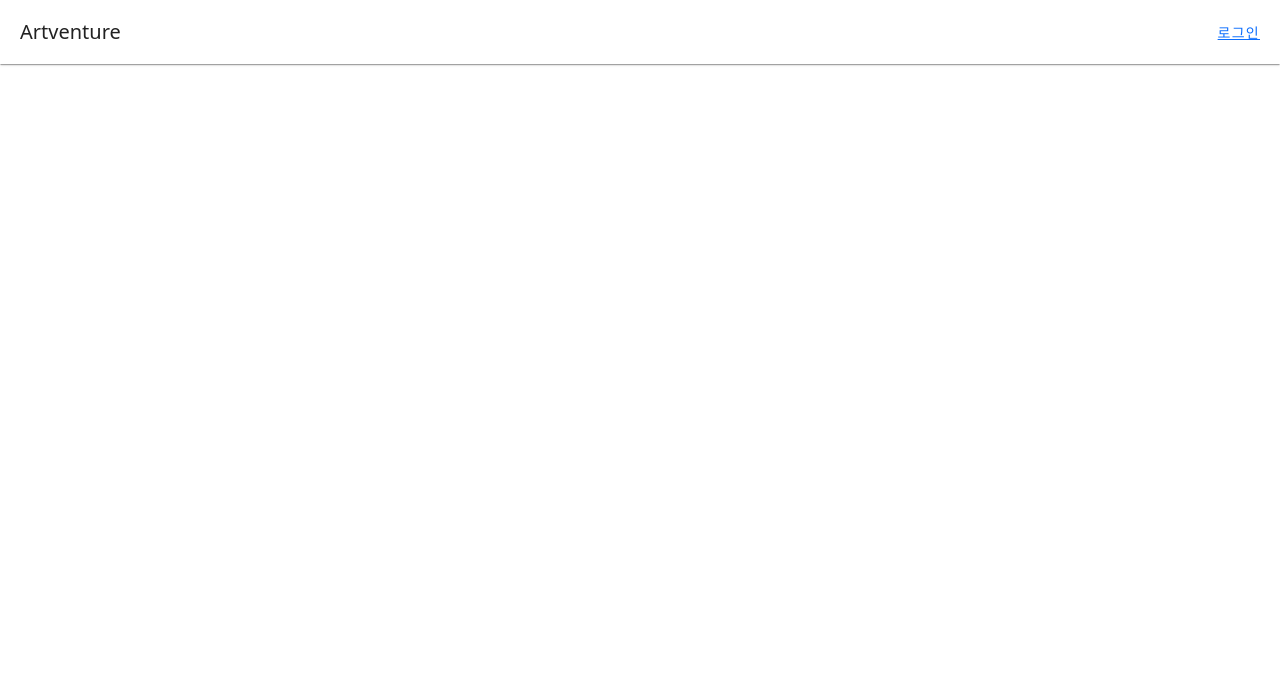
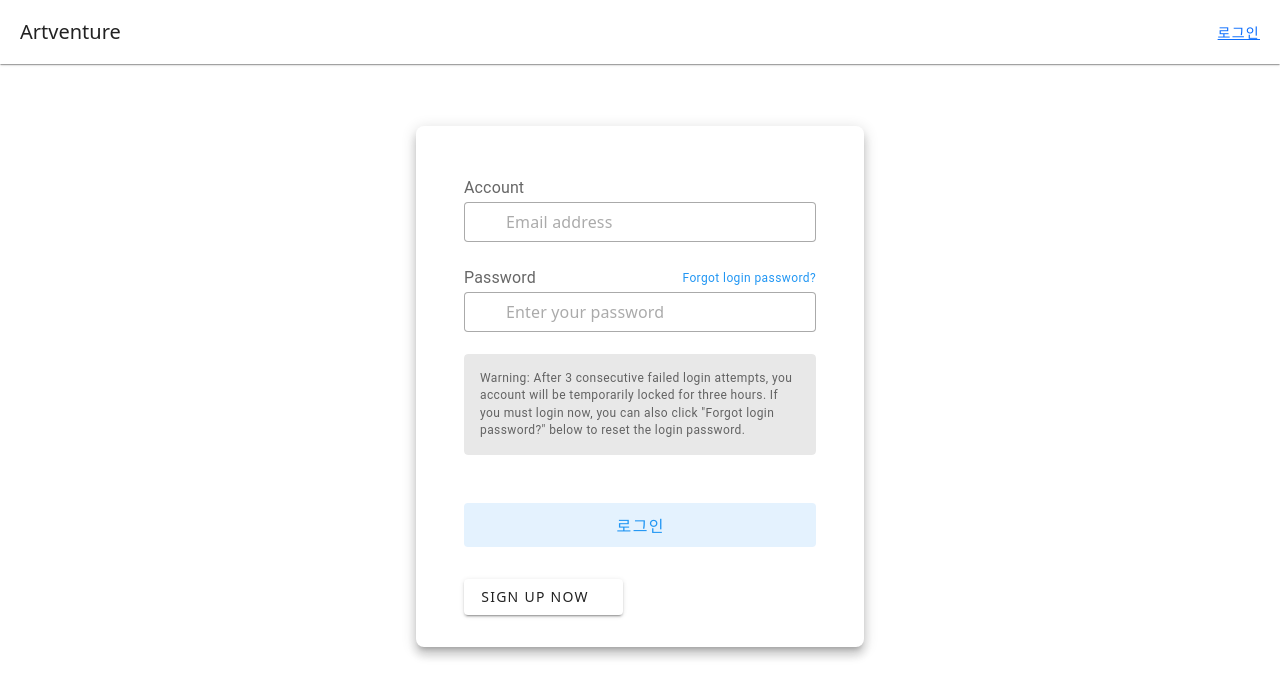
Before and after one commit to tngur1101/ArtVenture-Front, a Vue app: page /login in a window 1280 px wide. Before the commit this address had no page. Shown: the top 698 px of the page. Built offline with nearby package versions, Linux system fonts and the light colour scheme.

Commit message:
회원가입창 생성
회원가입창 생성 및 라우터 연결완료

```diff
--- a/src/components/users/UserLogin.vue
+++ b/src/components/users/UserLogin.vue
@@ -24,10 +24,14 @@ const login = async () => {
     alert("아이디 또는 비밀번호가 일치하지 않습니다.");
   }
 };
+
+const moveSignup = () =>{
+  router.push({name:"user-regist"});
+}
 </script>
 
 <template>
-  <div>
+  <!-- <div>
     <h1>로그인</h1>
     <form @submit.prevent="login">
       <fieldset>
@@ -41,6 +45,76 @@ const login = async () => {
         <button>로그인</button>
       </fieldset>
     </form>
+  </div> -->
+  <div style="margin-top: 8%;">
+    <form @submit.prevent="login">
+      <v-card
+      class="mx-auto pa-12 pb-8"
+      elevation="8"
+      max-width="448"
+      rounded="lg"
+    >
+      <div class="text-subtitle-1 text-medium-emphasis">Account</div>
+
+      <v-text-field
+        density="compact"
+        placeholder="Email address"
+        prepend-inner-icon="mdi-email-outline"
+        variant="outlined"
+        v-model="loginForm.id"
+      ></v-text-field>
+
+      <div class="text-subtitle-1 text-medium-emphasis d-flex align-center justify-space-between">
+        Password
+
+        <a
+          class="text-caption text-decoration-none text-blue"
+          href="#"
+          rel="noopener noreferrer"
+          target="_blank"
+        >
+          Forgot login password?</a>
+      </div>
+
+      <v-text-field
+        :append-inner-icon="visible ? 'mdi-eye-off' : 'mdi-eye'"
+        :type="visible ? 'text' : 'password'"
+        density="compact"
+        placeholder="Enter your password"
+        prepend-inner-icon="mdi-lock-outline"
+        variant="outlined"
+        @click:append-inner="visible = !visible"
+        v-model="loginForm.password"
+      ></v-text-field>
+
+      <v-card
+        class="mb-12"
+        color="surface-variant"
+        variant="tonal"
+      >
+        <v-card-text class="text-medium-emphasis text-caption">
+          Warning: After 3 consecutive failed login attempts, you account will be temporarily locked for three hours. If you must login now, you can also click "Forgot login password?" below to reset the login password.
+        </v-card-text>
+      </v-card>
+
+      <v-btn
+        block
+        class="mb-8"
+        color="blue"
+        size="large"
+        variant="tonal"
+        type="submit"
+      >
+        로그인
+      </v-btn>
+
+      <v-btn class="text-center" @click="moveSignup">
+        <!-- <router-link :to="{name:'user-regist'}"> -->
+          Sign up now <v-icon icon="mdi-chevron-right"></v-icon>
+        <!-- </router-link> -->
+      </v-btn>
+    </v-card>
+    </form>
   </div>
 </template>
 
--- /dev/null
+++ b/src/components/users/UserRegist.vue
@@ -0,0 +1,80 @@
+<script setup>
+import {ref} from "vue";
+import {useRouter} from "vue-router";
+import {useAuthStore} from "@/stores/auth.js";
+
+const router = useRouter();
+const authStore = useAuthStore();
+
+const registForm = ref({
+    id:"",
+    password:"",
+    name:"",
+    nickname:"",
+});
+
+const regist = async () => {
+    try{
+        await authStore.regist(registForm.value);
+        router.push("/");
+    }catch (error) {
+        console.log("회원가입 실패 에러: ",error);
+        alert("회원가입에 실패하였습니다.");
+    }
+};
+
+</script>
+
+<template>
+    <div>
+        <v-card class="mx-auto" max-width="448" title="User Registration">
+            <v-container>
+                <v-text-field
+                v-model="id"
+                color="primary"
+                label="id"
+                variant="underlined"
+                >
+                </v-text-field>
+
+                <v-text-field
+                v-model="password"
+                color="primary"
+                label="Password"
+                placeholder="Enter your password"
+                variant="underlined"
+                ></v-text-field>
+
+                <v-text-field
+                v-model="name"
+                color="primary"
+                label="Email"
+                variant="underlined"
+                ></v-text-field>
+
+                <v-text-field
+                v-model="nickname"
+                color="primary"
+                label="Email"
+                variant="underlined"
+                ></v-text-field>
+
+                <v-checkbox
+                v-model="terms"
+                color="secondary"
+                label="I agree to site terms and conditions"
+                 ></v-checkbox>
+            </v-container>
+
+            <v-divider></v-divider>
+            <v-card-actions>
+            <v-spacer></v-spacer>
+
+            <v-btn color="success">
+                회원가입
+                <v-icon icon="mdi-chevron-right" end></v-icon>
+            </v-btn>
+            </v-card-actions>
+        </v-card>
+    </div>
+</template>
--- a/src/router/index.js
+++ b/src/router/index.js
@@ -5,6 +5,8 @@ import BoardList from "@/views/BoardView/BoardList.vue";
 import BoardWrite from "@/views/BoardView/BoardWrite.vue";
 import BoardDetail from "@/views/BoardView/BoardDetail.vue";
 import BoardModify from "@/views/BoardView/BoardModify.vue";
+import UserRegist from "@/components/users/UserRegist.vue";
+
 
 const router = createRouter({
   history: createWebHistory(import.meta.env.BASE_URL),
@@ -25,9 +27,14 @@ const router = createRouter({
       component: () => import("@/views/TheUserView.vue"),
       children: [
         {
-          path: "login",
+          path: "/login",
           name: "user-login",
           component: () => import("@/components/users/UserLogin.vue"),
+        },
+        {
+          path:"/regist",
+          name:"user-regist",
+          component: UserRegist,
         },
       ],
     },
--- a/src/stores/auth.js
+++ b/src/stores/auth.js
@@ -39,6 +39,10 @@ export const useAuthStore = defineStore(
       token.value = "";
     };
 
+    const registUser = async (user) => {
+      //user등록 api 받는 코드 첨가
+    }
+
     return { user, token, login, logout, clearUser };
   },
 
```
